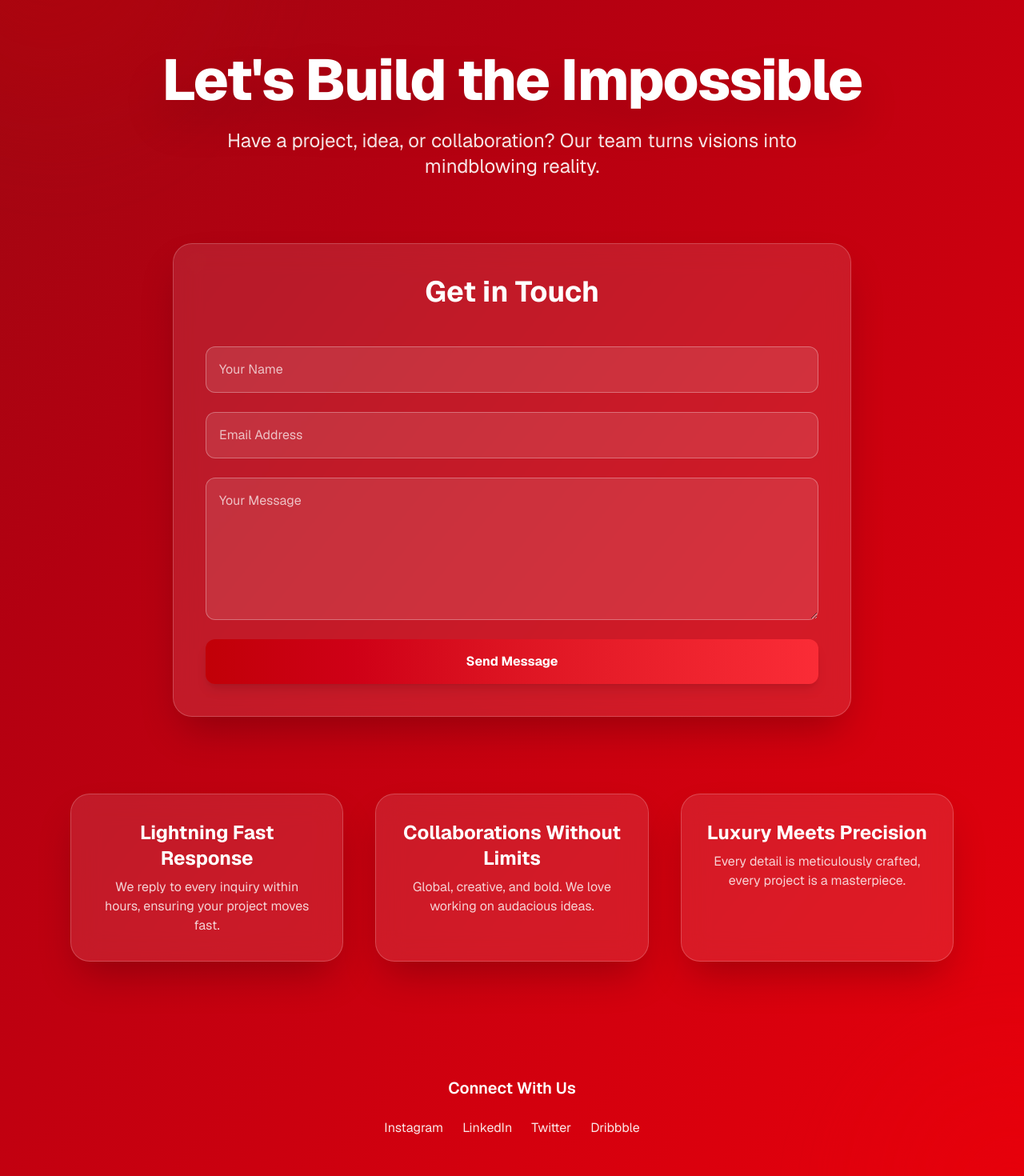
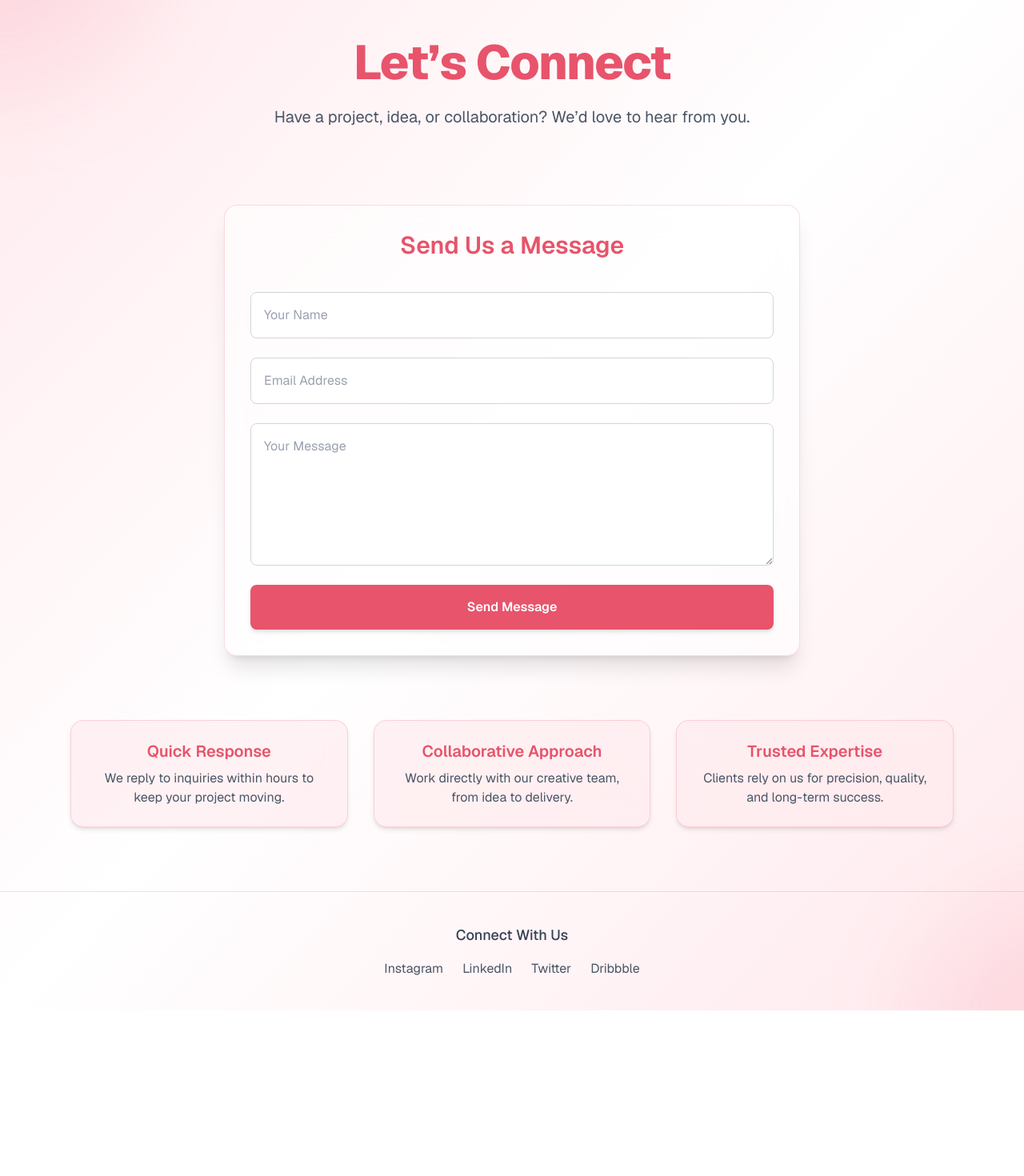
Before and after one commit to prathamg017/Nirgranth-Creations, a Next.js app: page /contact in a window 1280 px wide. Shown: the part 194-1664 px from the top of the page at 80% size. After the commit the page ends 1457 px from the top, so only its background shows below. Built offline with nearby package versions, Linux system fonts and the light colour scheme.

Commit message:
optimised and payment

```diff
--- a/package.json
+++ b/package.json
@@ -19,7 +19,8 @@
     "react": "19.1.0",
     "react-confetti": "^6.4.0",
     "react-dom": "19.1.0",
-    "react-razorpay": "^3.0.1"
+    "react-razorpay": "^3.0.1",
+    "swiper": "^11.2.10"
   },
   "devDependencies": {
     "@eslint/eslintrc": "^3",
--- a/src/app/checkout/page.tsx
+++ b/src/app/checkout/page.tsx
@@ -30,13 +30,16 @@ export default function CheckoutPage() {
   const total = subtotal - discount;
 
  const applyPromo = () => {
-    if (promo === "NIR20") {
-      setDiscount(subtotal * 0.2);
+  const activePromo = process.env.NEXT_PUBLIC_PROMO_CODE;
+
+  if (promo === activePromo) {
+    setDiscount(subtotal * 0.2); // still fixed 20%, can also make % dynamic
     alert("✅ Promo Applied! 20% off.");
   } else {
     alert("❌ Invalid promo code");
   }
 };
+
 
   return (
     <main className="min-h-screen bg-white py-10 px-4 md:px-20">
--- a/src/app/contact/page.tsx
+++ b/src/app/contact/page.tsx
@@ -18,52 +18,52 @@ export default function ContactPage() {
   };
 
   return (
-    <main className="min-h-screen relative bg-gradient-to-br from-red-800 to-red-600 overflow-hidden font-sans text-white">
+    <main className="min-h-screen relative bg-gradient-to-br from-[#ffe9ed] via-white to-[#ffe9ed] overflow-hidden font-sans text-gray-800">
 
-      {/* Floating Background Shapes */}
+      {/* Floating Background Shapes in Brand Tone */}
       <motion.div
-        className="absolute w-96 h-96 bg-red-700/30 rounded-full top-[-10%] left-[-10%] blur-3xl"
-        animate={{ rotate: 360 }}
-        transition={{ duration: 60, repeat: Infinity, ease: "linear" }}
+        className="absolute w-96 h-96 bg-[#e7546b]/10 rounded-full top-[-15%] left-[-15%] blur-3xl"
+        animate={{ y: [0, 25, 0] }}
+        transition={{ duration: 12, repeat: Infinity, ease: "easeInOut" }}
       />
       <motion.div
-        className="absolute w-72 h-72 bg-red-600/40 rounded-full bottom-[-10%] right-[-10%] blur-3xl"
-        animate={{ rotate: -360 }}
-        transition={{ duration: 50, repeat: Infinity, ease: "linear" }}
+        className="absolute w-80 h-80 bg-[#e7546b]/10 rounded-full bottom-[-15%] right-[-15%] blur-3xl"
+        animate={{ y: [0, -25, 0] }}
+        transition={{ duration: 14, repeat: Infinity, ease: "easeInOut" }}
       />
 
-      {/* HERO / HEADLINE */}
-      <section className="relative flex flex-col items-center justify-center text-center h-[60vh] px-6 z-10">
+      {/* HERO */}
+      <section className="relative flex flex-col items-center justify-center text-center h-[50vh] px-6 z-10">
         <motion.h1
           initial={{ opacity: 0, y: -20 }}
           animate={{ opacity: 1, y: 0 }}
           transition={{ duration: 1 }}
-          className="text-5xl md:text-7xl font-extrabold tracking-tight drop-shadow-2xl"
+          className="text-4xl md:text-6xl font-extrabold tracking-tight text-[#e7546b]"
         >
-  Let&apos;s Build the Impossible
+          Let’s Connect
         </motion.h1>
         <motion.p
           initial={{ opacity: 0, y: 10 }}
           animate={{ opacity: 1, y: 0 }}
           transition={{ delay: 0.3, duration: 1 }}
-          className="mt-6 text-lg md:text-2xl text-white/90 max-w-3xl"
+          className="mt-6 text-lg md:text-xl text-gray-600 max-w-2xl"
         >
-          Have a project, idea, or collaboration? Our team turns visions into mindblowing reality.
+          Have a project, idea, or collaboration? We’d love to hear from you.
         </motion.p>
       </section>
 
-      {/* GLASSMORPHISM CONTACT FORM */}
-      <section className="relative z-10 px-6 -mt-20 max-w-4xl mx-auto">
+      {/* CONTACT FORM */}
+      <section className="relative z-10 px-6 -mt-12 max-w-3xl mx-auto">
         <motion.form
           onSubmit={handleSubmit}
           initial={{ opacity: 0, y: 40 }}
           whileInView={{ opacity: 1, y: 0 }}
           viewport={{ once: true }}
           transition={{ duration: 0.8 }}
-          className="backdrop-blur-lg bg-white/10 border border-white/20 rounded-3xl shadow-2xl p-10 flex flex-col gap-6 text-white"
+          className="backdrop-blur-lg bg-white/60 border border-[#e7546b]/20 rounded-2xl shadow-xl p-8 flex flex-col gap-6"
         >
-          <h2 className="text-3xl md:text-4xl font-bold text-center mb-6">
-            Get in Touch
+          <h2 className="text-2xl md:text-3xl font-semibold text-center mb-4 text-[#e7546b]">
+            Send Us a Message
           </h2>
 
           <input
@@ -73,7 +73,7 @@ export default function ContactPage() {
             value={formData.name}
             onChange={handleChange}
             required
-            className="w-full p-4 rounded-xl border border-white/30 bg-white/10 placeholder-white/70 focus:ring-2 focus:ring-red-400 focus:outline-none transition"
+            className="w-full p-4 rounded-lg border border-gray-300 bg-white placeholder-gray-400 focus:ring-2 focus:ring-[#e7546b] focus:outline-none transition"
           />
           <input
             type="email"
@@ -82,7 +82,7 @@ export default function ContactPage() {
             value={formData.email}
             onChange={handleChange}
             required
-            className="w-full p-4 rounded-xl border border-white/30 bg-white/10 placeholder-white/70 focus:ring-2 focus:ring-red-400 focus:outline-none transition"
+            className="w-full p-4 rounded-lg border border-gray-300 bg-white placeholder-gray-400 focus:ring-2 focus:ring-[#e7546b] focus:outline-none transition"
           />
           <textarea
             name="message"
@@ -91,58 +91,58 @@ export default function ContactPage() {
             onChange={handleChange}
             rows={6}
             required
-            className="w-full p-4 rounded-xl border border-white/30 bg-white/10 placeholder-white/70 focus:ring-2 focus:ring-red-400 focus:outline-none transition"
+            className="w-full p-4 rounded-lg border border-gray-300 bg-white placeholder-gray-400 focus:ring-2 focus:ring-[#e7546b] focus:outline-none transition"
           />
 
           <motion.button
-            whileHover={{ scale: 1.05 }}
+            whileHover={{ scale: 1.03 }}
             whileTap={{ scale: 0.95 }}
             type="submit"
-            className="w-full bg-gradient-to-r from-red-700 to-red-500 text-white py-4 rounded-xl font-bold shadow-lg hover:shadow-2xl transition"
+            className="w-full bg-[#e7546b] text-white py-4 rounded-lg font-semibold shadow-md hover:bg-[#d0435a] transition"
           >
             Send Message
           </motion.button>
         </motion.form>
       </section>
 
-      {/* INFO BLOCKS: floating cards */}
-      <section className="py-24 px-6 max-w-6xl mx-auto grid md:grid-cols-3 gap-10 relative z-10">
+      {/* INFO BLOCKS */}
+      <section className="py-20 px-6 max-w-6xl mx-auto grid md:grid-cols-3 gap-8 relative z-10">
         {[
           {
-            title: "Lightning Fast Response",
-            desc: "We reply to every inquiry within hours, ensuring your project moves fast.",
+            title: "Quick Response",
+            desc: "We reply to inquiries within hours to keep your project moving.",
           },
           {
-            title: "Collaborations Without Limits",
-            desc: "Global, creative, and bold. We love working on audacious ideas.",
+            title: "Collaborative Approach",
+            desc: "Work directly with our creative team, from idea to delivery.",
           },
           {
-            title: "Luxury Meets Precision",
-            desc: "Every detail is meticulously crafted, every project is a masterpiece.",
+            title: "Trusted Expertise",
+            desc: "Clients rely on us for precision, quality, and long-term success.",
           },
         ].map((block, i) => (
           <motion.div
             key={i}
-            initial={{ opacity: 0, y: 50 }}
+            initial={{ opacity: 0, y: 40 }}
             whileInView={{ opacity: 1, y: 0 }}
             viewport={{ once: true }}
-            transition={{ duration: 0.8, delay: i * 0.2 }}
-            className="bg-white/10 backdrop-blur-lg border border-white/20 rounded-3xl p-8 text-center shadow-2xl hover:shadow-4xl transition cursor-pointer"
+            transition={{ duration: 0.7, delay: i * 0.2 }}
+            className="bg-[#ffe9ed]/60 backdrop-blur-md border border-[#e7546b]/20 rounded-2xl p-6 text-center shadow-md hover:shadow-xl transition"
           >
-            <h3 className="text-2xl font-bold mb-2">{block.title}</h3>
-            <p className="text-white/80">{block.desc}</p>
+            <h3 className="text-xl font-semibold mb-2 text-[#e7546b]">{block.title}</h3>
+            <p className="text-gray-600">{block.desc}</p>
           </motion.div>
         ))}
       </section>
 
-      {/* SOCIAL FOOTER */}
-      <section className="py-12 text-center relative z-10">
-        <h4 className="text-xl font-semibold mb-6">Connect With Us</h4>
-        <div className="flex justify-center gap-6 text-white/90">
-          <a href="#" className="hover:text-red-300 transition">Instagram</a>
-          <a href="#" className="hover:text-red-300 transition">LinkedIn</a>
-          <a href="#" className="hover:text-red-300 transition">Twitter</a>
-          <a href="#" className="hover:text-red-300 transition">Dribbble</a>
+      {/* FOOTER */}
+      <section className="py-10 text-center relative z-10 border-t border-[#e7546b]/20">
+        <h4 className="text-lg font-medium mb-4 text-gray-700">Connect With Us</h4>
+        <div className="flex justify-center gap-6 text-gray-600">
+          <a href="#" className="hover:text-[#e7546b] transition">Instagram</a>
+          <a href="#" className="hover:text-[#e7546b] transition">LinkedIn</a>
+          <a href="#" className="hover:text-[#e7546b] transition">Twitter</a>
+          <a href="#" className="hover:text-[#e7546b] transition">Dribbble</a>
         </div>
       </section>
     </main>
--- a/src/app/globals.css
+++ b/src/app/globals.css
@@ -1,4 +1,8 @@
 @import "tailwindcss";
+@import "swiper/css";
+@import "swiper/css/pagination";
+@import "swiper/css/autoplay";
+
 
 
 
```
Also changed, not shown: src/app/page.tsx (+78 -80 lines), 1 other file (tests, documents, lock files or other folders). Lines whose indentation alone changed are shown as unchanged.
